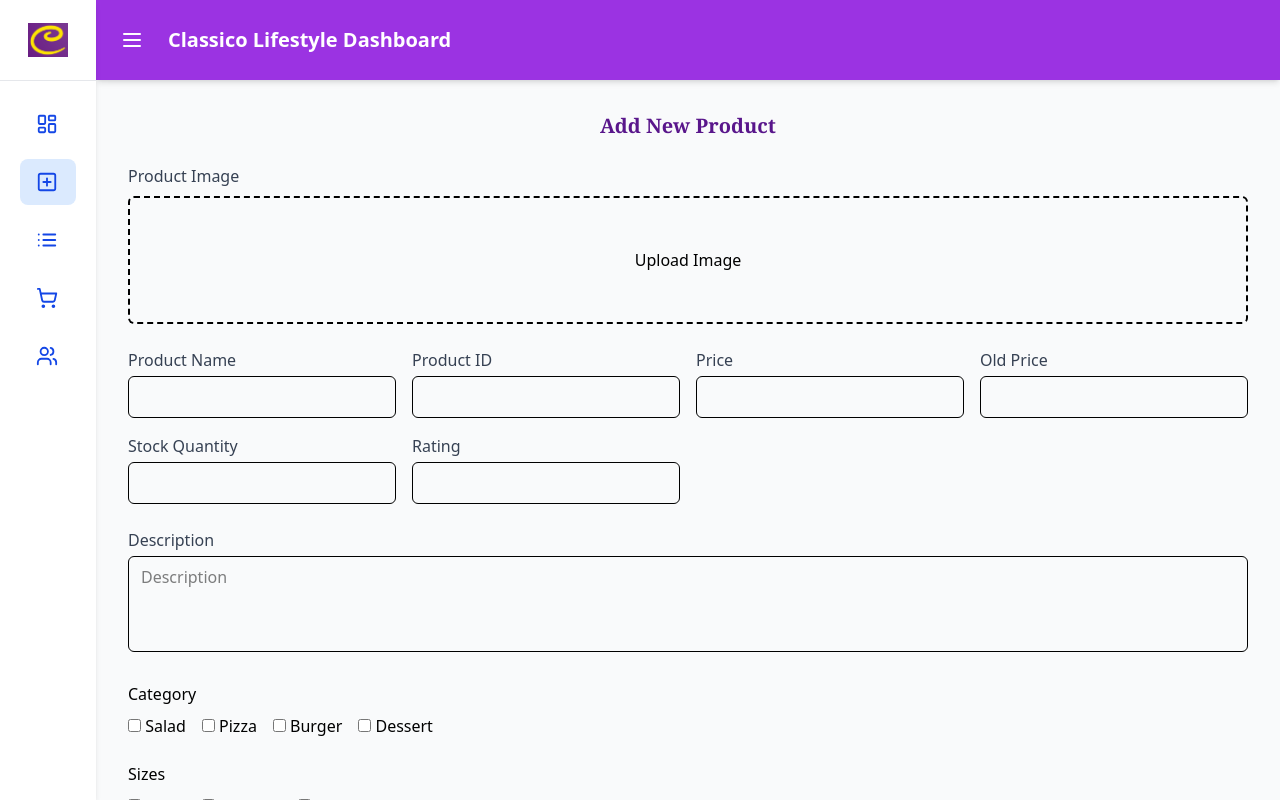
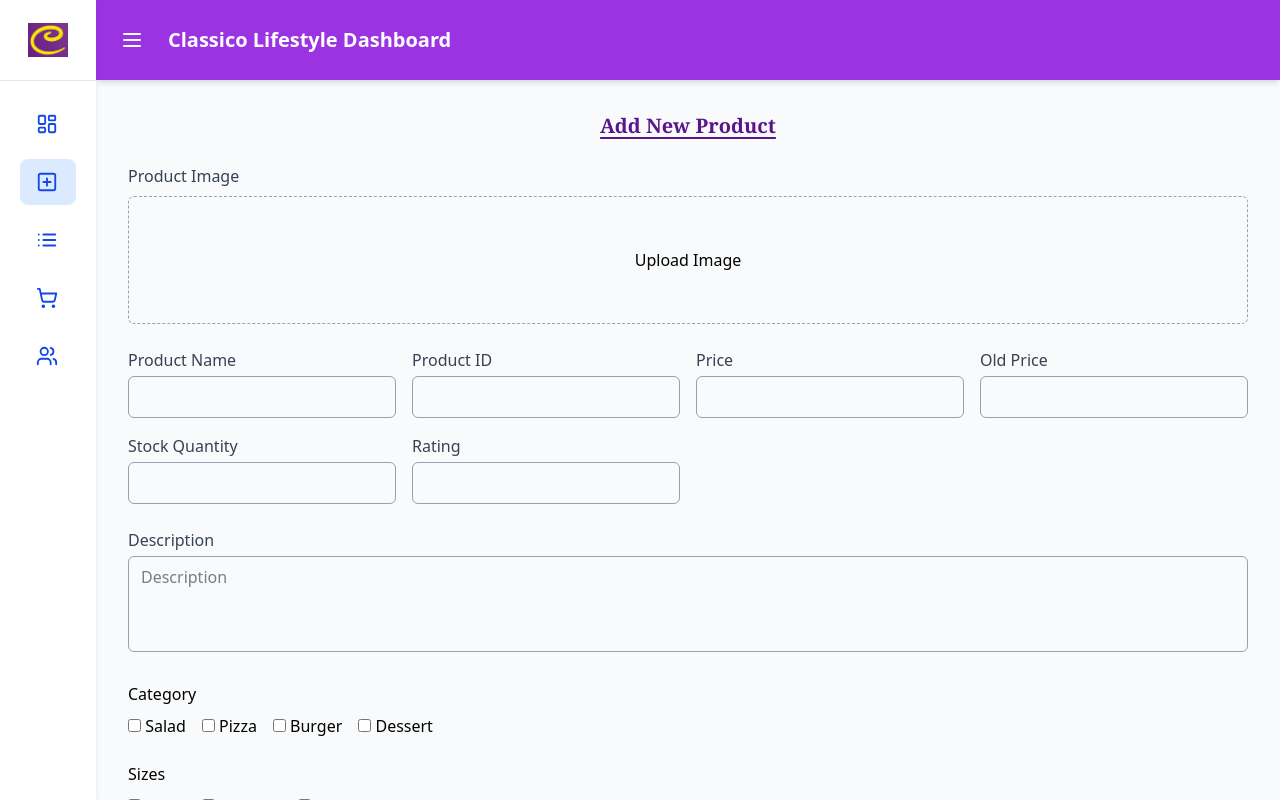
Before and after one commit to Nazmul-Karim-Tanvir/classicoLifestyle, a React (Vite) app in the folder classicoDashboard/: page /add-product in a window 1280 px wide. Built offline with nearby package versions, Linux system fonts and the light colour scheme.

Commit message:
working on backend

```diff
--- a/classicoDashboard/src/pages/addProduct/AddProduct.jsx
+++ b/classicoDashboard/src/pages/addProduct/AddProduct.jsx
@@ -64,7 +64,7 @@ const AddProduct = () => {
 
     return (
         <div className="max-w-full mx-auto p-4">
-            <h2 className="text-xl font-semibold mb-6 text-purple-900 text-center font-serif">
+            <h2 className="text-xl font-semibold mb-6 text-purple-900 text-center font-serif underline underline-offset-4">
                 Add New Product
             </h2>
 
@@ -76,7 +76,7 @@ const AddProduct = () => {
                 {/* Image Upload */}
                 <div>
                     <label className="block text-gray-700 font-medium mb-2">Product Image</label>
-                    <label className="cursor-pointer flex flex-col items-center justify-center border-2 border-dashed rounded-md h-32">
+                    <label className="cursor-pointer flex flex-col items-center justify-center border border-gray-400 border-dashed rounded-md h-32">
                         <input
                             type="file"
                             name="image"
@@ -110,7 +110,7 @@ const AddProduct = () => {
                             value={form.name}
                             onChange={handleChange}
                             required
-                            className="w-full border px-3 py-2 rounded-md"
+                            className="w-full border border-gray-400 px-3 py-2 rounded-md"
                         />
                     </div>
 
@@ -123,7 +123,7 @@ const AddProduct = () => {
                             value={form.productId}
                             onChange={handleChange}
                             required
-                            className="w-full border px-3 py-2 rounded-md"
+                            className="w-full border border-gray-400 px-3 py-2 rounded-md"
                         />
                     </div>
 
@@ -136,7 +136,7 @@ const AddProduct = () => {
                             value={form.price}
                             onChange={handleChange}
                             required
-                            className="w-full border px-3 py-2 rounded-md"
+                            className="w-full border border-gray-400 px-3 py-2 rounded-md"
                         />
                     </div>
 
@@ -148,7 +148,7 @@ const AddProduct = () => {
                             name="oldPrice"
                             value={form.oldPrice}
                             onChange={handleChange}
-                            className="w-full border px-3 py-2 rounded-md"
+                            className="w-full border border-gray-400 px-3 py-2 rounded-md"
                         />
                     </div>
 
@@ -161,7 +161,7 @@ const AddProduct = () => {
                             value={form.stock}
                             onChange={handleChange}
                             required
-                            className="w-full border px-3 py-2 rounded-md"
+                            className="w-full border border-gray-400 px-3 py-2 rounded-md"
                         />
                     </div>
 
@@ -173,7 +173,7 @@ const AddProduct = () => {
                             name="rating"
                             value={form.rating}
                             onChange={handleChange}
-                            className="w-full border px-3 py-2 rounded-md"
+                            className="w-full border border-gray-400 px-3 py-2 rounded-md"
                         />
                     </div>
                 </div>
@@ -187,7 +187,7 @@ const AddProduct = () => {
                         value={form.description}
                         onChange={handleChange}
                         required
-                        className="w-full border px-3 py-2 rounded-md h-24 resize-none"
+                        className="w-full border border-gray-400 px-3 py-2 rounded-md h-24 resize-none"
                     />
                 </div>
 
```
